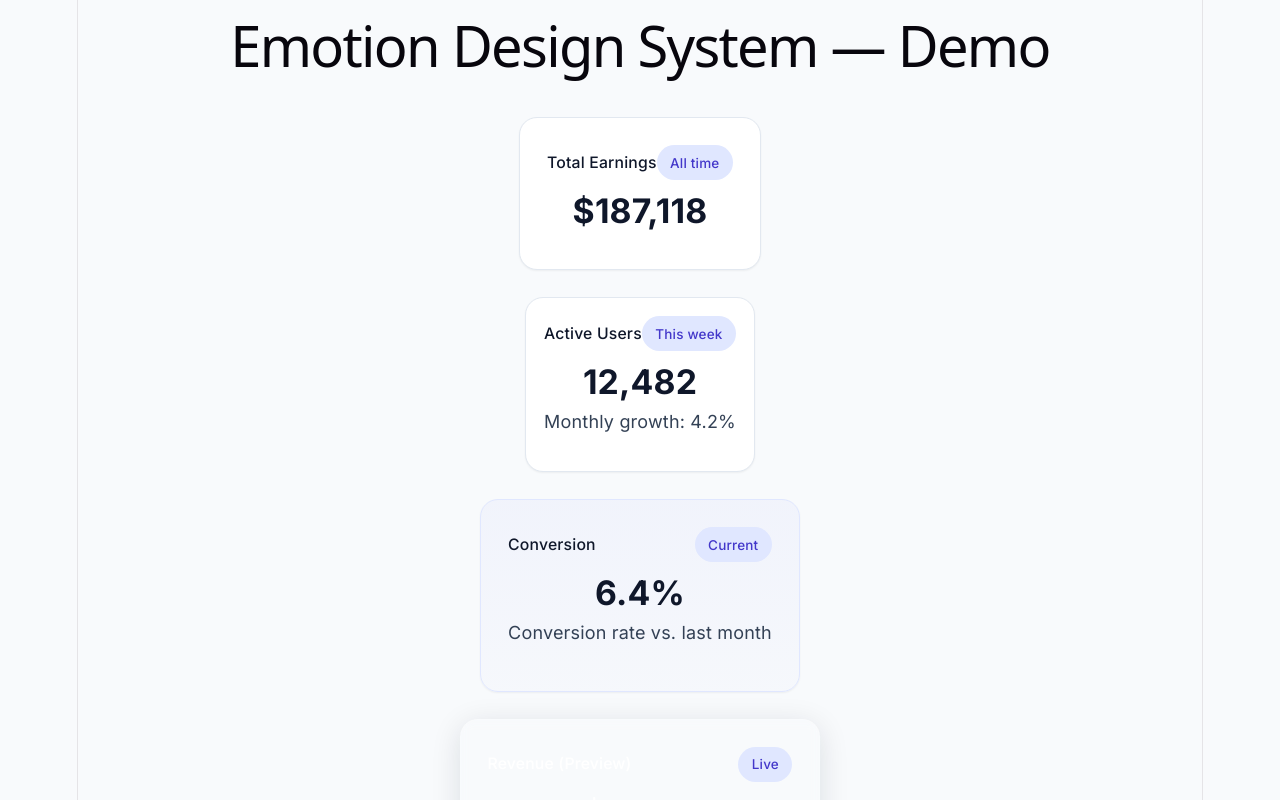
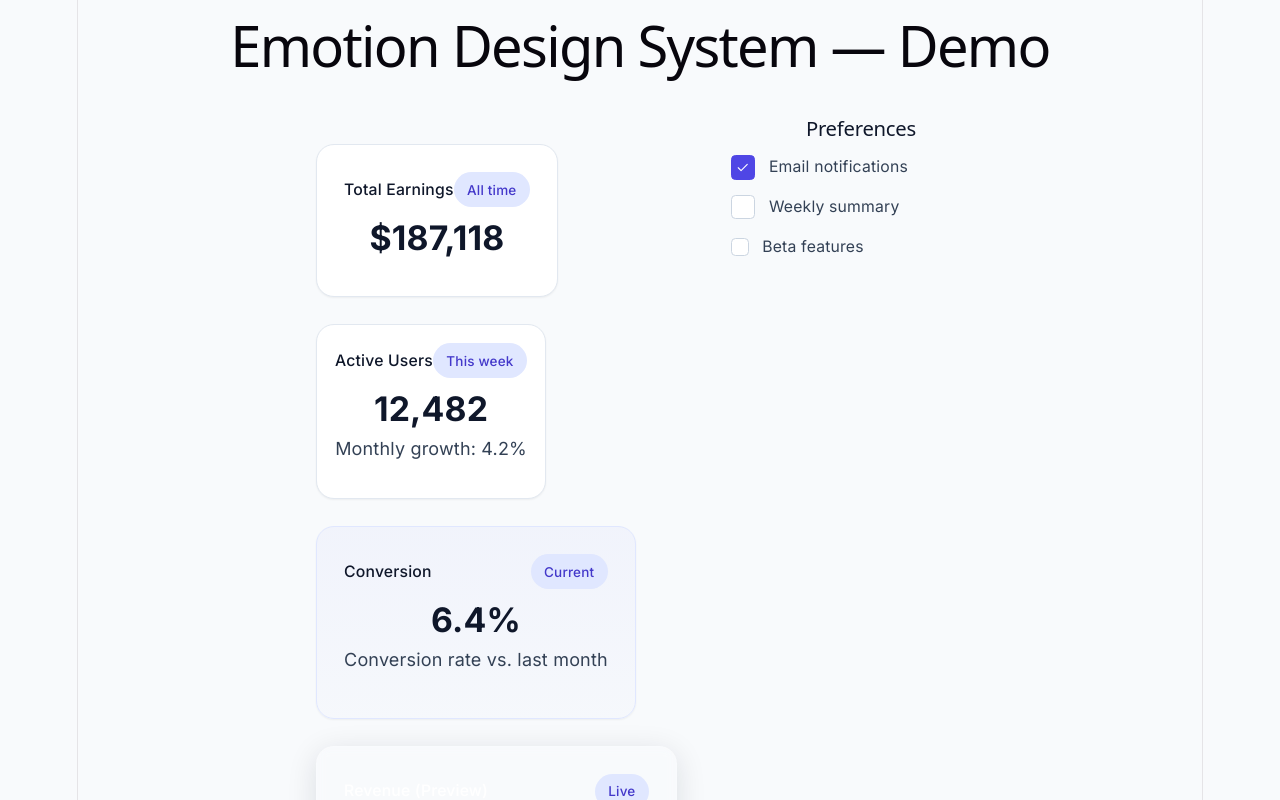
Before and after one commit to namanpatel1510/emotion-design-system, a React (Vite) app: page / in a window 1280 px wide. Shown: the top 800 px of the page. Built offline with nearby package versions, Linux system fonts and the light colour scheme.

Commit message:
adding component

```diff
--- a/src/App.css
+++ b/src/App.css
@@ -68,6 +68,18 @@
     padding: 32px 20px 24px;
     gap: 18px;
   }
+}
+
+/* Dashboard layout: cards + preferences side-by-side */
+.dashboard-main{display:flex;gap:var(--cards-gap, var(--space-6));align-items:flex-start;justify-content:center;padding:var(--space-6)}
+.dashboard-main .cards-column{align-items:flex-start}
+.preferences{min-width:260px;max-width:320px}
+.preferences__title{margin:0 0 var(--space-3) 0;font-size:var(--font-size-lg);color:var(--color-slate-900)}
+.preferences__list{display:flex;flex-direction:column;gap:var(--space-3)}
+
+@media (max-width: 768px){
+  .dashboard-main{flex-direction:column;padding:var(--space-4)}
+  .preferences{width:100%;max-width:none}
 }
 
 #next-steps {
--- a/src/App.tsx
+++ b/src/App.tsx
@@ -2,6 +2,7 @@ import { useState } from 'react'
 import './App.css'
 import DownloadButton from './components/atoms/download-button/DownloadButton'
 import DashboardCard from './components/molecules/dashboard-card/DashboardCard'
+import Checkbox from './components/atoms/checkbox/Checkbox'
 
 function App() {
   const [count, setCount] = useState(0)
@@ -10,12 +11,23 @@ function App() {
     <main>
       <h1>Emotion Design System — Demo</h1>
 
+      <div className="dashboard-main">
         <section className="cards-column">
           <DashboardCard title="Total Earnings" metric="$187,118" badge="All time" />
           <DashboardCard title="Active Users" metric="12,482" badge="This week" variant="compact">Monthly growth: 4.2%</DashboardCard>
           <DashboardCard title="Conversion" metric="6.4%" badge="Current" variant="info">Conversion rate vs. last month</DashboardCard>
           <DashboardCard title="Revenue (Preview)" metric="$9,421" badge="Live" variant="glass">Tap actions to download or explore</DashboardCard>
         </section>
+
+        <aside className="preferences">
+          <h2 className="preferences__title">Preferences</h2>
+          <div className="preferences__list">
+            <Checkbox label="Email notifications" defaultChecked size="md" />
+            <Checkbox label="Weekly summary" size="md" />
+            <Checkbox label="Beta features" size="sm" />
+          </div>
+        </aside>
+      </div>
 
       <section className="download-button-row">
         <DownloadButton filename="example.pdf" />
--- /dev/null
+++ b/src/components/atoms/checkbox/Checkbox.tsx
@@ -0,0 +1,53 @@
+import React from 'react'
+import './checkbox.css'
+
+interface Props {
+  id?: string
+  label?: React.ReactNode
+  checked?: boolean
+  defaultChecked?: boolean
+  onChange?: (checked: boolean) => void
+  disabled?: boolean
+  size?: 'sm' | 'md' | 'lg'
+}
+
+const Checkbox: React.FC<Props> = ({
+  id,
+  label,
+  checked,
+  defaultChecked,
+  onChange,
+  disabled = false,
+  size = 'md',
+}) => {
+  const inputId = id ?? `checkbox-${Math.random().toString(36).slice(2, 9)}`
+
+  const handleChange = (e: React.ChangeEvent<HTMLInputElement>) => {
+    onChange && onChange(e.target.checked)
+  }
+
+  return (
+    <label className={`checkbox checkbox--size-${size}`} htmlFor={inputId}>
+      <input
+        id={inputId}
+        className="checkbox__input"
+        type="checkbox"
+        aria-checked={checked}
+        checked={checked}
+        defaultChecked={defaultChecked}
+        onChange={handleChange}
+        disabled={disabled}
+      />
+
+      <span className="checkbox__control" aria-hidden="true">
+        <svg viewBox="0 0 24 24" className="checkbox__icon" aria-hidden="true">
+          <path d="M20 6L9 17l-5-5" fill="none" stroke="currentColor" strokeWidth="2" strokeLinecap="round" strokeLinejoin="round"/>
+        </svg>
+      </span>
+
+      {label && <span className="checkbox__label">{label}</span>}
+    </label>
+  )
+}
+
+export default Checkbox
--- /dev/null
+++ b/src/components/atoms/checkbox/checkbox.css
@@ -0,0 +1,43 @@
+.checkbox{
+  display:inline-flex;
+  align-items:center;
+  gap:var(--space-3);
+  cursor:pointer;
+  user-select:none;
+}
+
+.checkbox__input{position:absolute;opacity:0;width:0;height:0;margin:0;padding:0}
+
+.checkbox__control{
+  display:inline-grid;
+  place-items:center;
+  width:var(--checkbox-size, 1.25rem);
+  height:var(--checkbox-size, 1.25rem);
+  border-radius:var(--radius-sm);
+  border:1px solid var(--color-slate-300);
+  background:var(--color-white);
+  color:transparent;
+  transition:background .12s ease,border-color .12s ease,transform .08s ease;color:transparent
+}
+
+.checkbox__icon{width:0.75rem;height:0.75rem;stroke:var(--color-white);display:block}
+
+.checkbox__label{font-size:var(--font-size-sm);color:var(--color-slate-700)}
+
+/* Checked state */
+.checkbox__input:checked + .checkbox__control{
+  background:var(--color-primary-600);
+  border-color:var(--color-primary-600);
+  color:var(--color-white);
+}
+
+.checkbox__input:checked + .checkbox__control .checkbox__icon{display:block}
+
+/* Disabled */
+.checkbox__input:disabled + .checkbox__control{opacity:0.5;cursor:not-allowed}
+.checkbox__input:disabled ~ .checkbox__label{opacity:0.6}
+
+/* Sizes */
+.checkbox--size-sm{--checkbox-size:0.875rem;font-size:var(--font-size-xs)}
+.checkbox--size-md{--checkbox-size:1.25rem;font-size:var(--font-size-sm)}
+.checkbox--size-lg{--checkbox-size:1.75rem;font-size:var(--font-size-md)}
```
Lines whose indentation alone changed are shown as unchanged.
